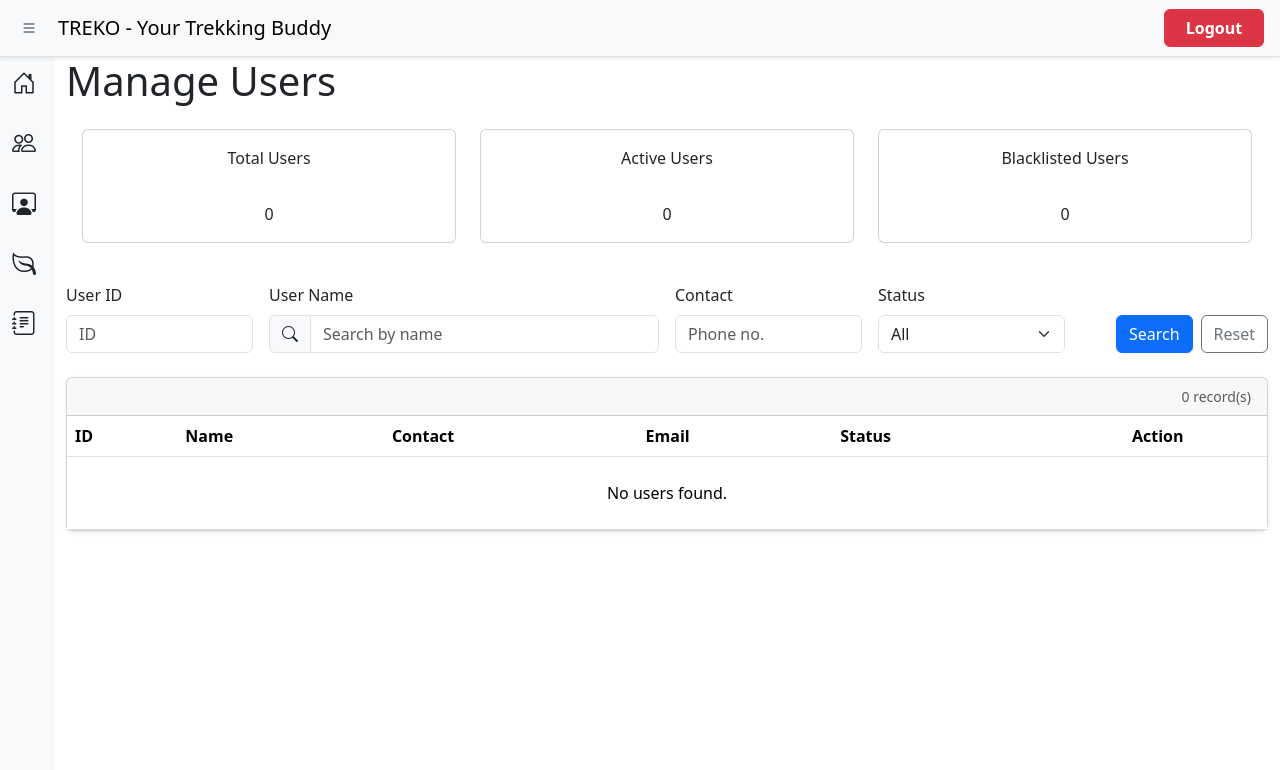
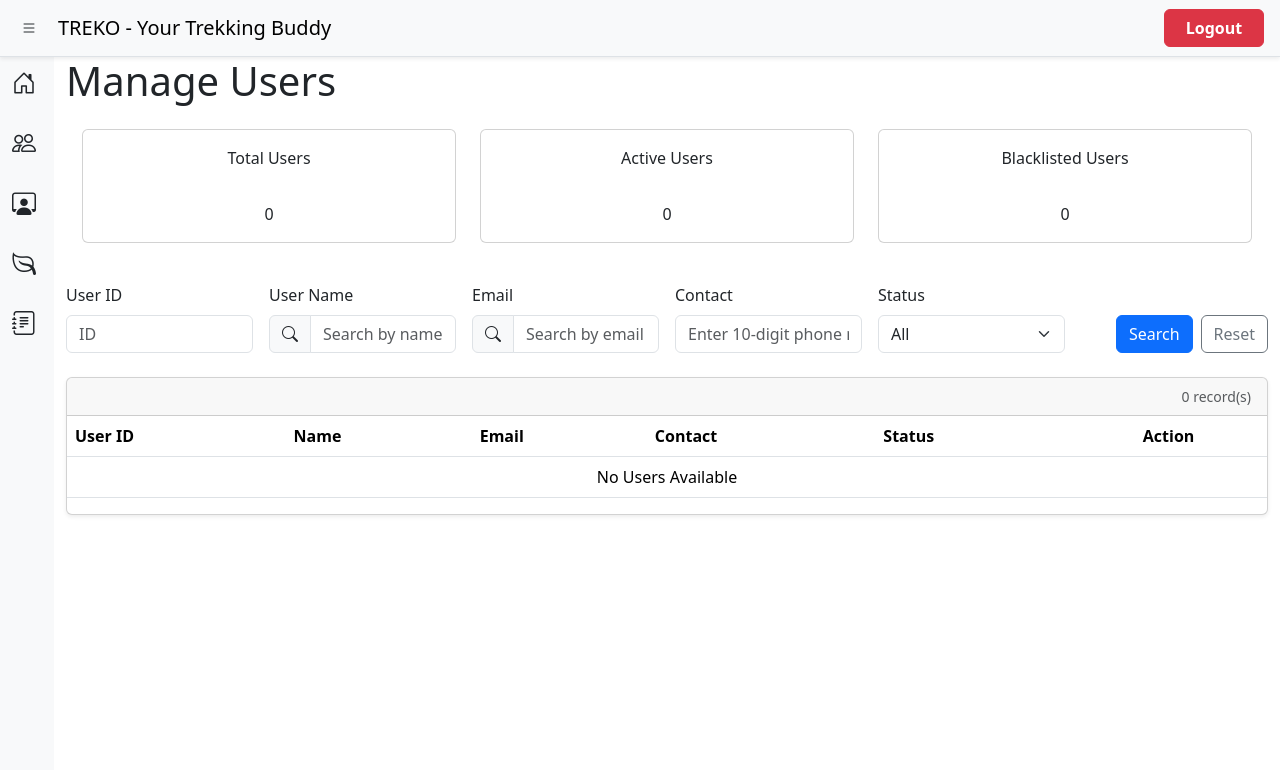
Before and after one commit to vini-cyberpunk/trekking-management-system_23f3002456, a Flask app: page /admin/users in a window 1280 px wide. Shown: the top 770 px of the page. Run offline with Flask 3, Linux system fonts and the light colour scheme; the visitor is signed in with stand-in values (Sample User, id 1); data comes from the database, SQL or seed files in the repository; parts of the project's set-up code (start-up, migrations or seed data) failed here and were passed over.

Commit message:
admin dashboard and manage users page complete

```diff
--- a/app/routes/admin.py
+++ b/app/routes/admin.py
@@ -40,52 +40,63 @@ def dashboard():
 @login_required
 def users():
 
-    from app.models import User
+	from app.models import User, Login
 
-    query = User.query
+	base_query = User.query.join(Login)
 
-    total_users = query.count()
-    active_users = query.filter_by(status="active").count()
-    inactive_users = query.filter_by(status="inactive").count()
+	total_users = base_query.count()
+	active_users = base_query.filter(User.status == "active").count()
+	inactive_users = base_query.filter(User.status == "inactive").count()
 
-    username = request.args.get('username', '').strip()
-    user_id = request.args.get('user_id', '').strip()
-    user_contact = request.args.get('user_contact', '').strip()
-    status = request.args.get('status', '').strip()
+	query = base_query
 
-    query = User.query
+	username = request.args.get('username', '').strip()
+	user_id = request.args.get('user_id', '').strip()
+	user_contact = request.args.get('user_contact', '').strip()
+	email = request.args.get('email', '').strip()
+	status = request.args.get('status', '').strip()
 
-    if username:
-        query = query.filter(
-            User.username.ilike(f"%{username}%")
-        )
+	if username:
+		query = query.filter(
+			User.username.ilike(f"%{username}%")
+		)
 
-    if user_id:
-        query = query.filter(
-            User.user_id == user_id
-        )
+	if user_id:
+		query = query.filter(
+			User.user_id == int(user_id)
+		)
 
-    if user_contact:
-        query = query.filter(
-            User.user_contact.ilike(f"%{user_contact}%")
-        )
+	if user_contact:
+		query = query.filter(
+			User.user_contact.ilike(f"%{user_contact}%")
+		)
 
-    if status:
-        query = query.filter(
-            User.status == status
-        )
+	if email:
+		query = query.filter(
+			Login.email.ilike(f"%{email}%")
+		)
 
-    users = query.order_by(
-        User.user_id.desc()
-    ).all()
+	if status:
+		query = query.filter(
+			User.status == status
+		)
 
-    return render_template(
-        'admin/users.html',
-        total_users=total_users,
-        active_users=active_users,
-        inactive_users=inactive_users,
-        users=users
-    )
+	users = query.order_by(
+		User.user_id.desc()
+	).all()
+
+	return render_template(
+		'admin/users.html',
+		total_users=total_users,
+		active_users=active_users,
+		inactive_users=inactive_users,
+		users=users,
+		username=username,
+		user_id=user_id,
+		user_contact=user_contact,
+		email=email,
+		status=status
+	)
 
 
 @admin.route('/users/<int:user_id>/update-status', methods=['POST'])
--- a/app/templates/admin/users.html
+++ b/app/templates/admin/users.html
@@ -75,7 +75,7 @@ Manage Users
 		</div>
 
 
-		<div class="col-lg-4">
+		<div class="col-lg-2">
 			<label class="form-label">User Name</label>
 
 			<div class="input-group">
@@ -93,14 +93,33 @@ Manage Users
 		</div>
 
 		<div class="col-lg-2">
-			<label class="form-label">Contact</label>
+			<label class="form-label">Email</label>
+
+			<div class="input-group">
+				<span class="input-group-text">
+				    <i class="bi bi-search"></i>
+				</span>
 
 				<input
 				    type="text"
 				    class="form-control"
+				    name="email"
+				    value="{{ request.args.get('email', '') }}"
+				    placeholder="Search by email">
+			</div>
+		</div>
+
+		<div class="col-lg-2">
+			<label class="form-label">Contact</label>
+
+			<input
+				type="tel"
+				class="form-control"
 				name="user_contact"
 				value="{{ request.args.get('user_contact', '') }}"
-				placeholder="Phone no.">
+				maxlength="10"
+				pattern="[0-9]{10}"
+				placeholder="Enter 10-digit phone no.">
 		</div>
 
 		<div class="col-lg-2">
@@ -140,80 +159,87 @@ Manage Users
 	</div>
 
 <div class="table-responsive">
-
-		<table class="table table-hover align-middle mb-0">
+	<table class="table table-hover">
 
 		<thead>
 			<tr>
-		            <th scope="col">ID</th>
-		            <th scope="col">Name</th>
-		            <th scope="col">Contact</th>
-		            <th scope="col">Email</th>
-		            <th scope="col">Status</th>
-		            <th scope="col" class="text-center">Action</th>
+
+				<th scope="col"> User ID </th>
+				<th scope="col"> Name </th>
+				<th scope="col"> Email </th>
+				<th scope="col"> Contact </th>
+				<th scope="col"> Status </th>
+				<th scope="col" class="text-center"> Action </th>
+
 			</tr>
 		</thead>
 
 		<tbody>
 
+			{% if users %}
+
 				{% for user in users %}
-
 				<tr>
 
 					<td>{{ user.user_id }}</td>
-
-		            <td>{{ user.name }}</td>
-
-		            <td>{{ user.contact }}</td>
-
-		            <td>{{ user.email }}</td>
-
+					<td>{{ user.username }}</td>
+					<td>{{ user.login.email }}</td>
+					<td>{{ user.user_contact }}</td>
 					<td>
 
-		                <span class="badge {% if user.status=='active' %} text-bg-success {% else %} text-bg-secondary {% endif %}">
-		                    {{ user.status }}
-		                </span>
+						<form class="d-flex justify-content-center" method="POST" action="{{ url_for('admin.update_user_status', user_id = user.user_id) }}">
+
+							<select name="status" class="form-select form-select-sm">
+
+								<option value="active"
+								{% if user.status == "active" %}selected{% endif %} >
+									Active
+								</option>
+
+								<option value="inactive"
+								{% if user.status == "inactive" %}selected{% endif %} >
+									Inactive
+								</option>
+
+							</select>
+
+							<button class="btn"> <i class="bi bi-floppy"></i> </button>
+
+							<input type="hidden" name="next" value="{{ url_for('admin.dashboard') }}">
+
+						</form>
 
 					</td>
-
 					<td>
 
-		                <div class="d-flex justify-content-center gap-2">
+						<form class="d-flex justify-content-center" method="POST" action="{{ url_for('admin.delete_user', user_id = user.user_id) }}">
 
-		                    <button
-		                        class="btn btn-sm btn-outline-primary"
-		                        title="Edit">
-		                        <i class="bi bi-pencil-square"></i>
-		                    </button>
-
-		                    <button
-		                        class="btn btn-sm btn-outline-danger"
-		                        title="Delete">
+							<button class="btn btn-danger">
 								<i class="bi bi-trash"></i>
 							</button>
 
-		                </div>
+							<input type="hidden" name="next" value="{{ url_for('admin.dashboard') }}">
+
+						</form>
 
 					</td>
 
 				</tr>
+				{% endfor %}
 
 			{% else %}
 
 			<tr>
 
-		            <td colspan="7" class="text-center py-4">
-		                No users found.
-		            </td>
+				<td colspan="12" class="text-center">No Users Available </td>
 
 			</tr>
 
-		        {% endfor %}
+			{% endif %}
 
 		</tbody>
 
 	</table>
-
 </div>
 
 
```
Also changed, not shown: app/templates/admin/dashboard.html (+15 -1 lines), app/templates/admin/edit_trek.html (+15 -0 lines). Lines whose indentation alone changed are shown as unchanged.
